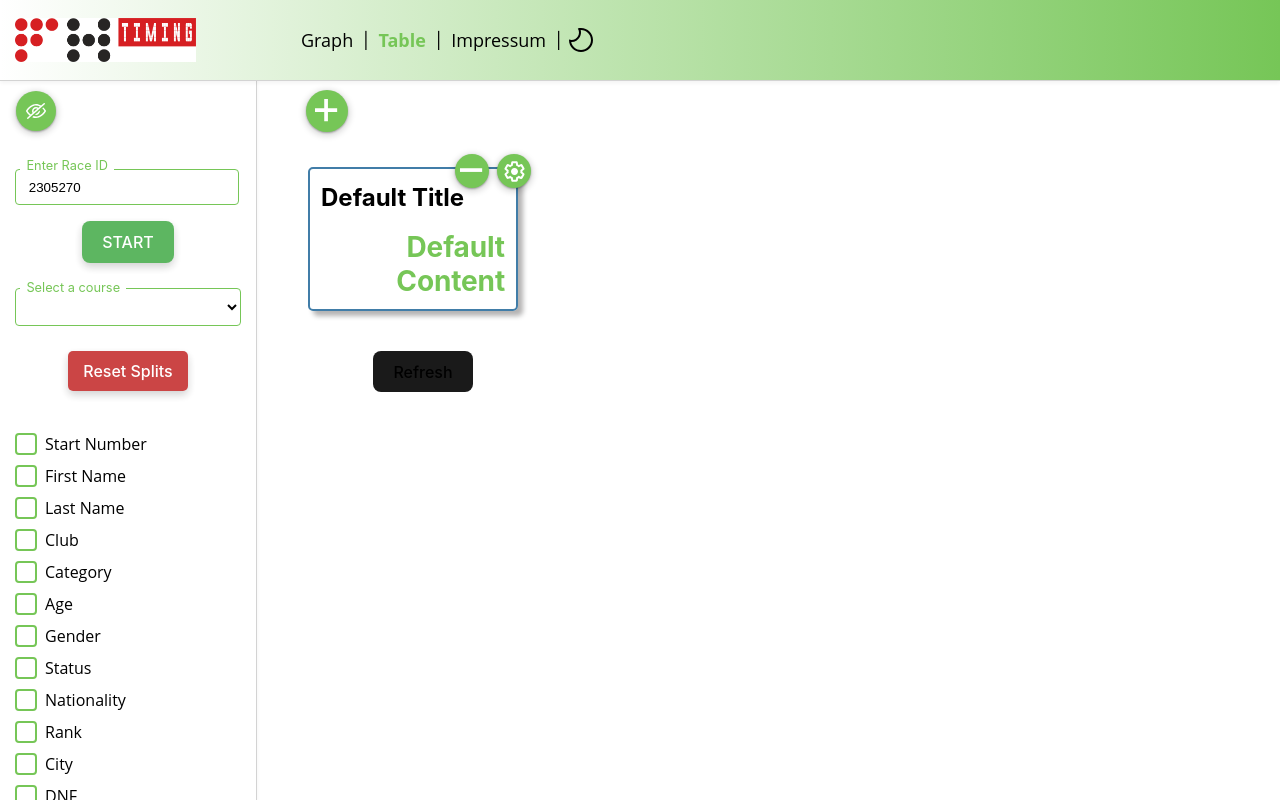
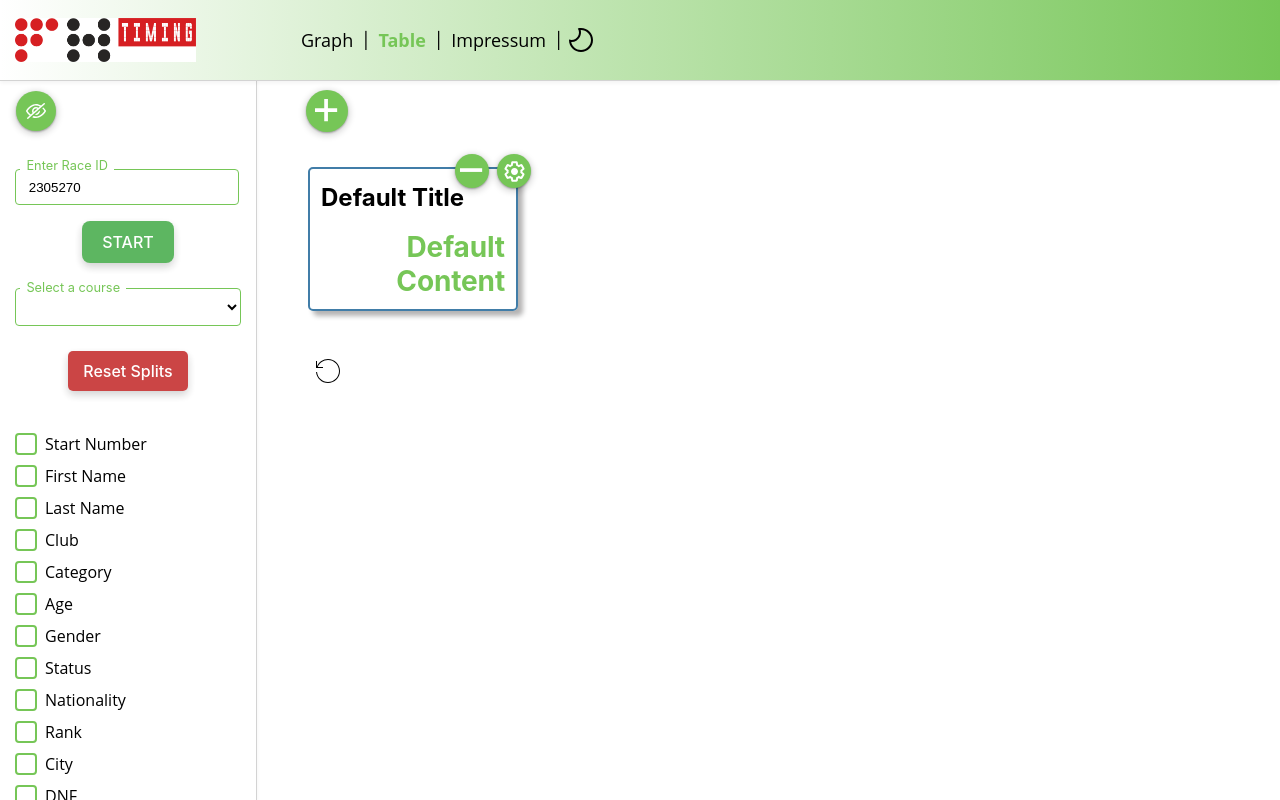
Before and after one commit to szeminator/fhtiming, a Vue app in the folder dashboard/: page /table in a window 1280 px wide. Built offline with nearby package versions, Linux system fonts and the light colour scheme.

Commit message:
Refactor variable names for clarity and consistency

```diff
--- a/dashboard/src/components/Table.vue
+++ b/dashboard/src/components/Table.vue
@@ -1,7 +1,11 @@
 <template>
   <div>
+  <button @click="refresh()" class="refresh-button">
+    <img src="/refresh.svg" alt="Refresh" />
+      </button>
+  </div>
+  <div>
     <table class="styled-table">
-      <button @click="refresh()" class="reset-button">Refresh</button>
       <thead class="header">
         <tr>
           <th v-for="key in combinedDisplayNames" :key="key" @click="sort(key)">
@@ -179,4 +183,14 @@ async function loadChartdata() {
   background-color: var(--table-row-bg-dark);
   color: var(--table-row-text-dark);
 }
+
+.refresh-button {
+  background: transparent;
+  border: none;
+  cursor: pointer;
+  display: flex;
+  align-items: center;
+  justify-content: center;
+  padding: 8px;
+}
 </style>
```
Also changed, not shown: dashboard/public/refresh.svg (added).
